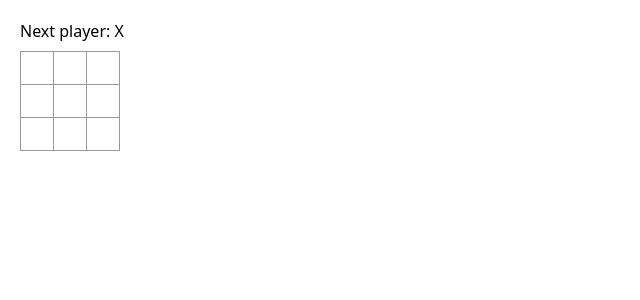
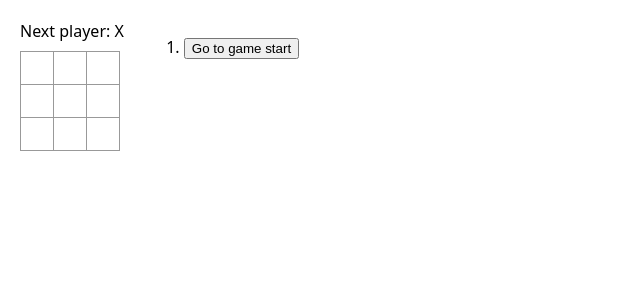
Before and after one commit to mingufk/tic-tac-toe, a React (Create React App) app: page / in a window 1280 px wide. Shown: the top 300 px of the page, without its empty margins (0-640 px from the left). Built offline with nearby package versions, Linux system fonts and the light colour scheme; the HTML template or start-up script is replaced by a standard one.

Commit message:
Implementing time travel

```diff
--- a/src/App.js
+++ b/src/App.js
@@ -3,14 +3,36 @@
 import Board from './components/Board';
 
 function App() {
-  const [xIsNext, setXIsNext] = useState(true);
   const [history, setHistory] = useState([Array(9).fill(null)]);
-  const currentSquares = history[history.length - 1];
+  const [currentMove, setCurrentMove] = useState(0);
+  const xIsNext = currentMove % 2 === 0;
+  const currentSquares = history[currentMove];
 
   function handlePlay(nextSquares) {
-    setHistory([...history, nextSquares]);
-    setXIsNext(!xIsNext);
+    const nextHistory = [...history.slice(0, currentMove + 1), nextSquares];
+    setHistory(nextHistory);
+    setCurrentMove(nextHistory.length - 1);
   }
+
+  function jumpTo(nextMove) {
+    setCurrentMove(nextMove);
+  }
+
+  const moves = history.map((_, move) => {
+    let desc;
+
+    if (move > 0) {
+      desc = `Go to move #${move}`;
+    } else {
+      desc = 'Go to game start';
+    }
+
+    return (
+      <li key={move}>
+        <button onClick={() => jumpTo(move)}>{desc}</button>
+      </li>
+    );
+  });
 
   return (
     <div className="game">
@@ -18,7 +40,7 @@
         <Board xIsNext={xIsNext} squares={currentSquares} onPlay={handlePlay} />
       </div>
       <div className="game-info">
-        <ol>{/*TODO*/}</ol>
+        <ol>{moves}</ol>
       </div>
     </div>
   );
```
